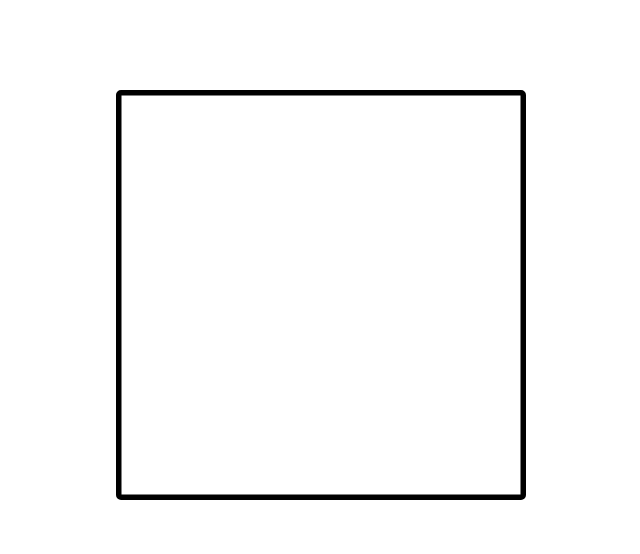
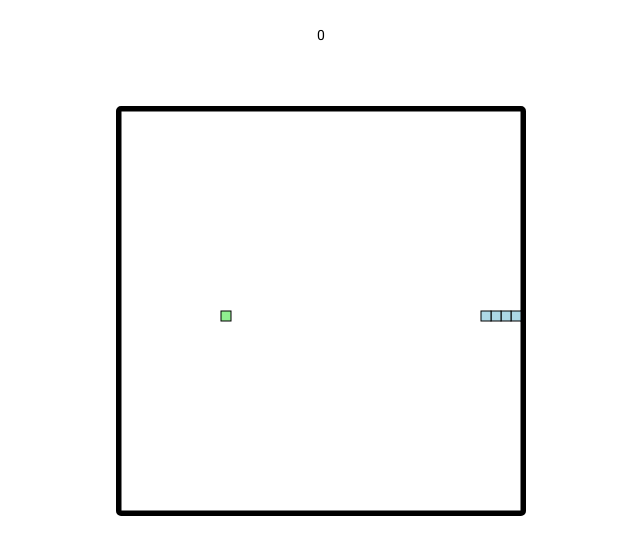
Before and after one commit to MartinPlusPlus/script-snake, a plain HTML site: page index.html in a window 1280 px wide. Shown: the part 76-630 px from the top of the page, without its empty margins (319-959 px from the left). Drawn offline with Linux system fonts and the light colour scheme.

Commit message:
functioning game with score

```diff
--- /dev/null
+++ b/createTag.js
@@ -0,0 +1,8 @@
+// I have no idea why this is here...
+
+document.addEventListener("DOMContentLoaded", function () {
+    pTag = document.querySelector("div");
+    newVal = document.createElement("p");
+    newVal.innerHTML = '';
+    pTag.appendChild(newVal);
+});
--- a/index.html
+++ b/index.html
@@ -9,8 +9,11 @@
     <body>
         <div id="game">
             <h3>Script Snake</h3>
+            <div id="score">0</div>
             <canvas id="gameCanvas" width="400" height="400"></canvas>
         </div>
+
+        <script src="createTag.js" charset="utf-8"></script>
         <script src="snake.js" charset="utf-8"></script>
     </body>
 </html>
--- a/snake.js
+++ b/snake.js
@@ -1,6 +1,3 @@
-const snakeboard = document.getElementById("gameCanvas");
-const snakeboard_ctx = snakeboard.getContext("2d");
-
 const board_border = 'black';
 const board_background = "white";
 const snake_col = 'lightblue';
@@ -12,52 +9,183 @@ let snake = [
     {x: 180, y: 200},
     {x: 170, y: 200},
     {x: 160, y: 200}
-];
+]
 
-// Set velocities
+let score = 0;
+let food_x;
+let food_y;
+
+// True if changing direction
+let changing_direction = false;
+
+// Velocity
 let dx = 10;
 let dy = 0;
 
+// Get the canvas element
+const snakeboard = document.getElementById("gameCanvas");
+// Return a two dimensional drawing context
+const snakeboard_ctx = snakeboard.getContext("2d");
+
+// Start game
+gen_food();
+main();
+
+// Add a keyboard even listener
+document.addEventListener("keydown", change_direction);
+
+// main function called repeatedly to keep the game running
 function main()
 {
-    setTimeout(function onTick() {
-        clearCanvas();
+
+    if (has_game_ended()) return;
+
+    changing_direction = false;
+    setTimeout(function onTick()
+    {
+        clear_board();
+        draw_food();
         move_snake();
         drawSnake();
+
+        // Repeat
         main();
     }, 100);
 }
 
-main();
-
-// Fills the canvas in with white
-function clearCanvas()
+// draw a border around the canvas
+function clear_board()
 {
+    //  Select the colour to fill the drawing
     snakeboard_ctx.fillStyle = board_background;
-    snakeboard_ctx.strokeStyle = board_border;
+    //  Select the colour for the border of the canvas
+    snakeboard_ctx.strokestyle = board_border;
+    // Draw a "filled" rectangle to cover the entire canvas
     snakeboard_ctx.fillRect(0, 0, snakeboard.width, snakeboard.height);
+    // Draw a "border" around the entire canvas
     snakeboard_ctx.strokeRect(0, 0, snakeboard.width, snakeboard.height);
 }
 
-// Draws the snake part given the position
+// Draw the snake on the canvas
+function drawSnake()
+{
+    // Draw each part
+    snake.forEach(drawSnakePart);
+}
+
+// Draw food
+function draw_food()
+{
+    snakeboard_ctx.fillStyle = "lightgreen";
+    snakeboard_ctx.strokestyle = "darkgreen";
+    snakeboard_ctx.fillRect(food_x, food_y, 10, 10);
+    snakeboard_ctx.strokeRect(food_x, food_y, 10, 10);
+}
+
+// Draw one snake part
 function drawSnakePart(snakePart)
 {
-    snakeboard_ctx.fillStyle = "lightblue";
-    snakeboard_ctx.strokeStyle = "darkblue";
+    // Set the colour of the snake part
+    snakeboard_ctx.fillStyle = snake_col;
+    // Set the border colour of the snake part
+    snakeboard_ctx.strokestyle = snake_border;
+    // Draw a "filled" rectangle to represent the snake part at the coordinates
+    // the part is located
     snakeboard_ctx.fillRect(snakePart.x, snakePart.y, 10, 10);
+    // Draw a border around the snake part
     snakeboard_ctx.strokeRect(snakePart.x, snakePart.y, 10, 10);
 }
 
-// Draws the snake
-function drawSnake(snakePart)
+function has_game_ended()
 {
-    snake.forEach(drawSnakePart);
+    for (let i = 4; i < snake.length; i++)
+    {
+        if (snake[i].x === snake[0].x && snake[i].y === snake[0].y) return true;
+    }
+    const hitLeftWall = snake[0].x < 0;
+    const hitRightWall = snake[0].x > snakeboard.width - 10;
+    const hitToptWall = snake[0].y < 0;
+    const hitBottomWall = snake[0].y > snakeboard.height - 10;
+    return hitLeftWall || hitRightWall || hitToptWall || hitBottomWall
 }
 
+// Decide a random point on the map to place the food
+function random_food(min, max)
+{
+    return Math.round((Math.random() * (max-min) + min) / 10) * 10;
+}
+
+// Check if food has been eaten and if so make a new one
+function gen_food()
+{
+    food_x = random_food(0, snakeboard.width - 10);
+    food_y = random_food(0, snakeboard.height - 10);
+
+    snake.forEach(function has_snake_eaten_food(part)
+    {
+        const has_eaten = part.x == food_x && part.y == food_y;
+        if (has_eaten) gen_food();
+    });
+}
+
+function change_direction(event)
+{
+    const LEFT_KEY = 37;
+    const RIGHT_KEY = 39;
+    const UP_KEY = 38;
+    const DOWN_KEY = 40;
+
+    // Prevent the snake from reversing
+
+    if (changing_direction) return;
+    changing_direction = true;
+    const keyPressed = event.keyCode;
+    const goingUp = dy === -10;
+    const goingDown = dy === 10;
+    const goingRight = dx === 10;
+    const goingLeft = dx === -10;
+
+    if (keyPressed === LEFT_KEY && !goingRight)
+    {
+        dx = -10;
+        dy = 0;
+    }
+    if (keyPressed === UP_KEY && !goingDown)
+    {
+        dx = 0;
+        dy = -10;
+    }
+    if (keyPressed === RIGHT_KEY && !goingLeft)
+    {
+        dx = 10;
+        dy = 0;
+    }
+    if (keyPressed === DOWN_KEY && !goingUp)
+    {
+        dx = 0;
+        dy = 10;
+    }
+}
 
 function move_snake()
 {
-    const head = {x: snake[0].x + dx, y: snake[0].y};
+    // Create the new Snake's head
+    const head = {x: snake[0].x + dx, y: snake[0].y + dy};
+    // Add the new head to the beginning of snake body
     snake.unshift(head);
-    snake.pop();
+
+    const has_eaten_food = snake[0].x === food_x && snake[0].y === food_y;
+
+    if (has_eaten_food)
+    {
+        score += 10;
+        document.getElementById('score').innerHTML = score;
+
+        gen_food();
+    }
+    else
+    {
+        snake.pop();
+    }
+
 }
--- a/style.css
+++ b/style.css
@@ -6,6 +6,10 @@ body {
 
 h3 {
     font-size: 30px;
+}
+
+#score {
+    font-size: 14px;
 }
 
 div#game {
```
